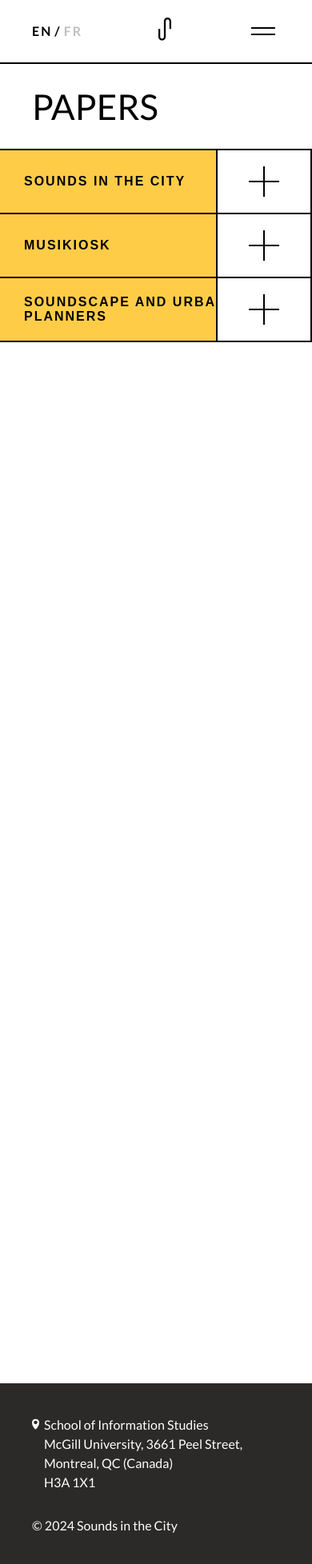
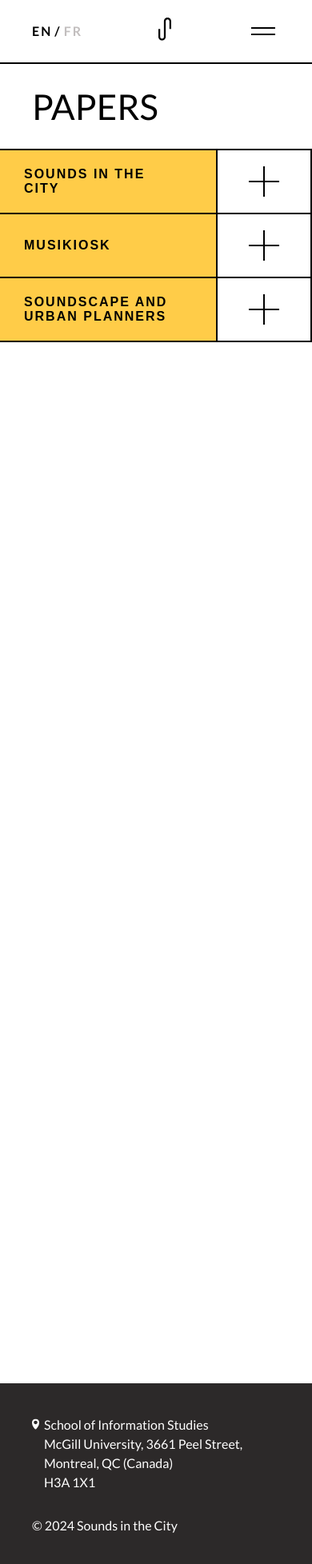
Before and after one commit to walkwithweb/walkwithweb, a Jekyll site: the page built from en/papers.html, in a window 390 px wide. Shown: the top 1956 px of the page at 80% size. Built offline with Jekyll 4.4.1, drawn with Linux system fonts in a browser that asks for light colours.

Commit message:
fix for accordions text cut off in mobile

```diff
--- a/_sass/global.scss
+++ b/_sass/global.scss
@@ -579,6 +579,10 @@ body {
       .label {
         padding: 0 30px;
         text-transform: uppercase;
+        @media (max-width:768px){
+          max-width:250px;
+          margin-left:0;
+        }
       }
 
       .icon {
```
